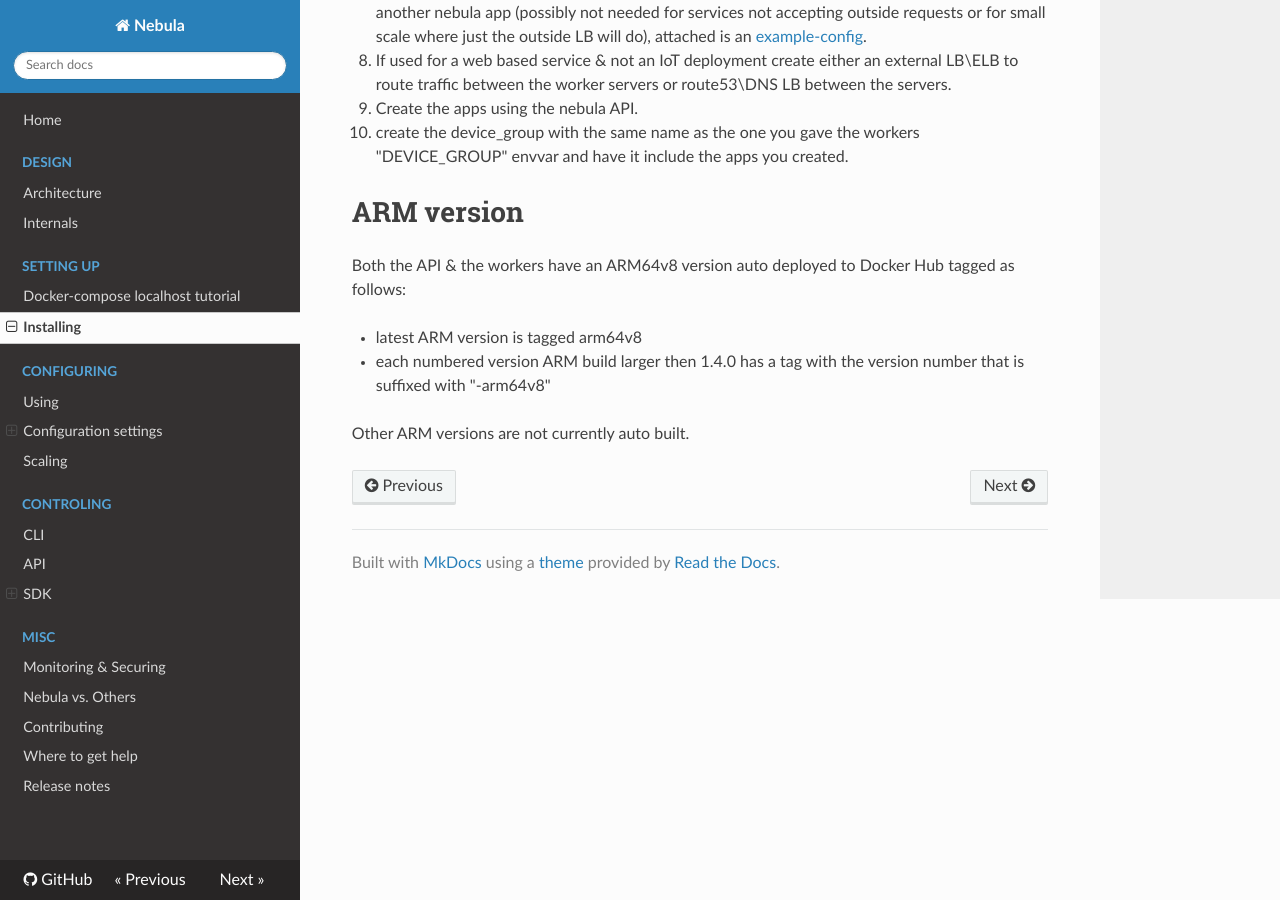
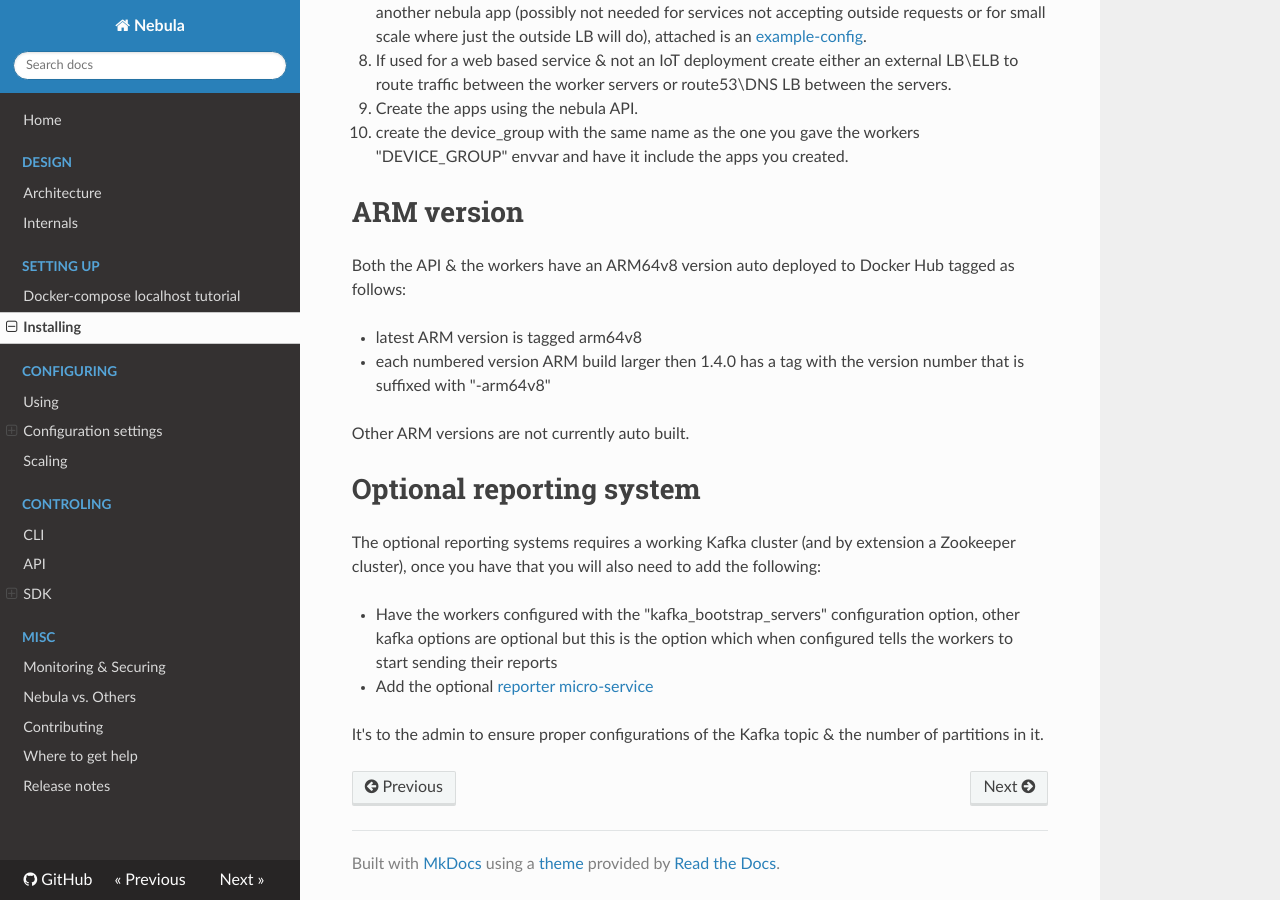
Before and after one commit to nebula-orchestrator/docs, an MkDocs documentation site: the page built from docs/install.md, in a window 1280 px wide and 900 px high, scrolled down 1645 px. Built offline with MkDocs 1.6.1, drawn with Linux system fonts in a browser that asks for light colours; nearby versions of some CDN libraries; old or Windows-style settings are respelled for this version of MkDocs.

Commit message:
adding reporting

```diff
--- a/docs/install.md
+++ b/docs/install.md
@@ -48,3 +48,12 @@ Both the API & the workers have an ARM64v8 version auto deployed to Docker Hub t
  * each numbered version ARM build larger then 1.4.0 has a tag with the version number that is suffixed with "-arm64v8"
 
 Other ARM versions are not currently auto built.
+
+# Optional reporting system
+
+The optional reporting systems requires a working Kafka cluster (and by extension a Zookeeper cluster), once you have that you will also need to add the following:
+
+* Have the workers configured with the "kafka_bootstrap_servers" configuration option, other kafka options are optional but this is the option which when configured tells the workers to start sending their reports
+* Add the optional [reporter micro-service](../config/reporter.md)
+
+It's to the admin to ensure proper configurations of the Kafka topic & the number of partitions in it.
```
Also changed, not shown: docs/getting-started.md (+6 -0 lines).
